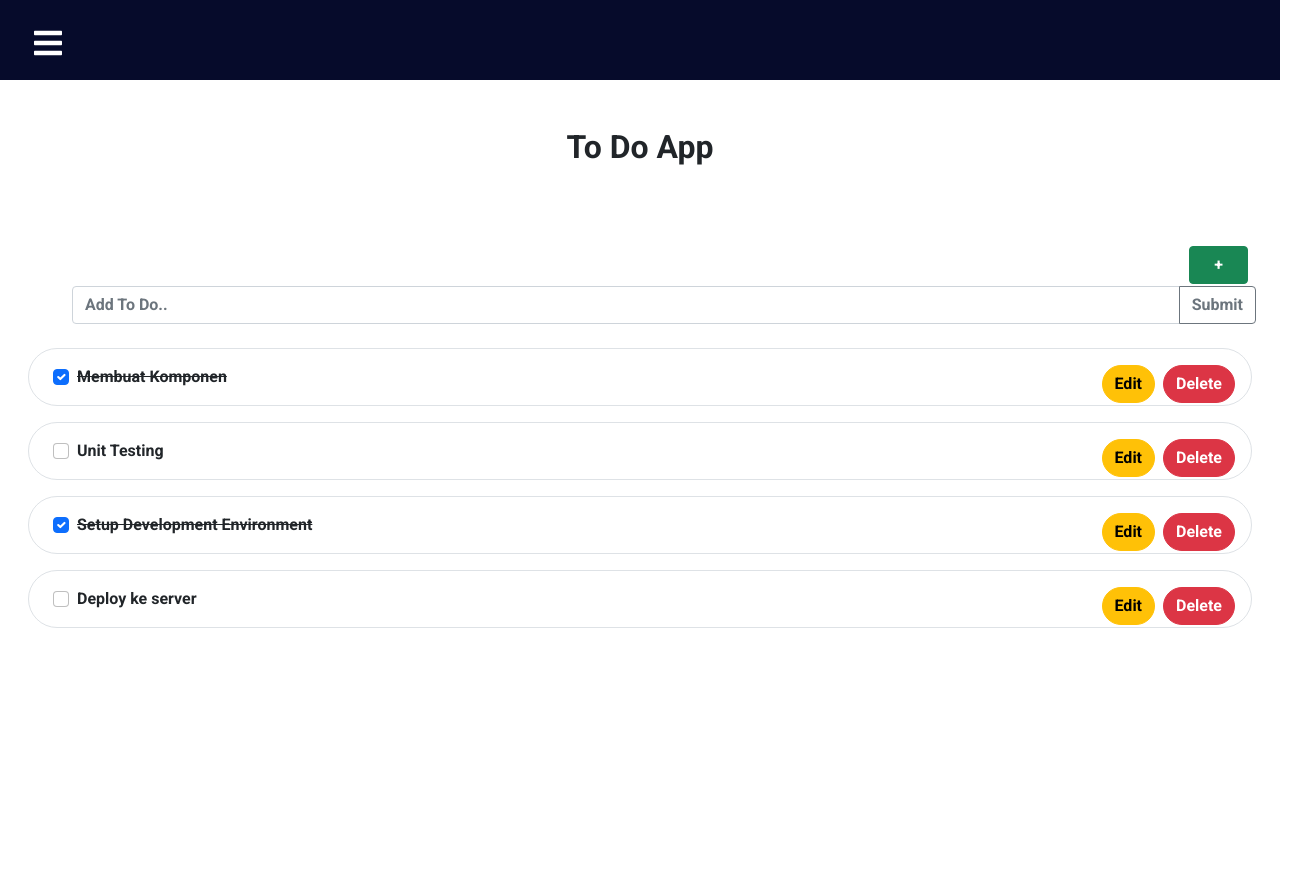
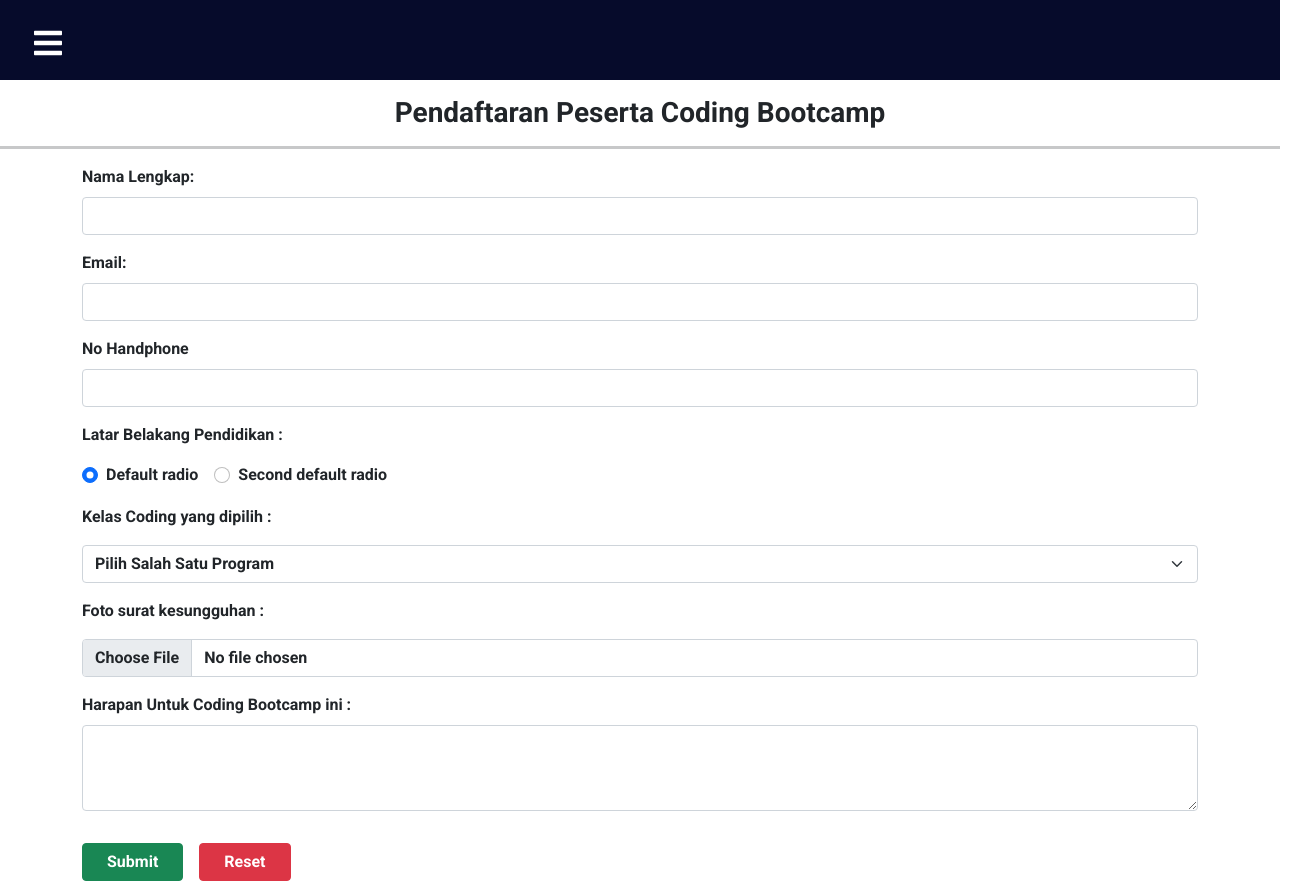
Before and after one commit to krisnadwipayana07/tugas-frontend, a React (Create React App) app in the folder frontend-alta/: page / in a window 1280 px wide. Shown: the whole page, 1304 px wide, since content can reach past the window. Before the commit the page ends 800 px from the top, so only its background shows below. Built offline with nearby package versions, Linux system fonts and the light colour scheme.

Commit message:
task Day-16

```diff
--- a/frontend-alta/src/Routes.js
+++ b/frontend-alta/src/Routes.js
@@ -1,6 +1,7 @@
 import AboutApp from "./pages/AboutApp";
 import AbouteAuthor from "./pages/AbouteAuthor";
 import ContactUs from "./pages/contact-us/ContactUs";
+import Form from "./pages/form/Form";
 import Homepage from "./pages/homepage/Homepage";
 import Tables from "./pages/Table";
 import ToDo from "./pages/ToDo";
@@ -9,7 +10,7 @@ import ToDoUseState from "./pages/ToDoUseState";
 const routesPage = [
   {
     name: "Home",
-    address: "/",
+    address: "/todo",
     component: ToDo,
   },
   {
@@ -42,5 +43,10 @@ const routesPage = [
     address: "/about/about-author",
     component: AbouteAuthor,
   },
+  {
+    name: "Form",
+    address: "/",
+    component: Form,
+  },
 ];
 export default routesPage;
--- a/frontend-alta/src/pages/Table.js
+++ b/frontend-alta/src/pages/Table.js
@@ -12,7 +12,6 @@ export default function Tables() {
     umur: "",
   });
   const [tambahOn, setTambahOn] = useState(false);
-  const [editOn, setEditOn] = useState(false);
 
   const handleDelete = (id) => {
     let newData = data.filter((item) => item.id !== id);
--- /dev/null
+++ b/frontend-alta/src/pages/form/BaseData.js
@@ -0,0 +1,8 @@
+export const baseData = {
+  nama: "",
+  email: "",
+  noHandphone: "",
+  pendidikan: "",
+  kelas: "",
+  harapan: "",
+};
--- /dev/null
+++ b/frontend-alta/src/pages/form/Form.jsx
@@ -0,0 +1,115 @@
+import Navbar2 from "../../component/Navbar2";
+import React, { useRef, useState } from "react";
+import { baseData } from "./BaseData";
+
+export default function Form() {
+  const [data, setData] = useState(baseData);
+  const suratKesungguhan = useRef("");
+  const errorMessage = [];
+  return (
+    <div>
+      <Navbar2 title="Pendaftaran Peserta Coding Bootcamp" />
+      <div className="container">
+        <form>
+          <div class="mb-3">
+            <label for="exampleInputEmail1" class="form-label">
+              Nama Lengkap:
+            </label>
+            <input
+              type="text"
+              class="form-control"
+              id="exampleInputEmail1"
+              aria-describedby="emailHelp"
+            />
+          </div>
+          <div class="mb-3">
+            <label for="exampleInputEmail1" class="form-label">
+              Email:
+            </label>
+            <input
+              type="email"
+              class="form-control"
+              id="exampleInputEmail1"
+              aria-describedby="emailHelp"
+            />
+          </div>
+          <div class="mb-3">
+            <label for="exampleInputPassword1" class="form-label">
+              No Handphone
+            </label>
+            <input
+              type="number"
+              class="form-control"
+              id="exampleInputPassword1"
+            />
+          </div>
+          <p>Latar Belakang Pendidikan : </p>
+          <div className="d-inline-flex">
+            <div class="form-check">
+              <input
+                class="form-check-input"
+                type="radio"
+                name="exampleRadios"
+                id="exampleRadios1"
+                value="option1"
+                checked
+              />
+              <label class="form-check-label" for="exampleRadios1">
+                Default radio
+              </label>
+            </div>
+            <div class="form-check mx-3">
+              <input
+                class="form-check-input"
+                type="radio"
+                name="exampleRadios"
+                id="exampleRadios2"
+                value="option2"
+              />
+              <label class="form-check-label" for="exampleRadios2">
+                Second default radio
+              </label>
+            </div>
+          </div>
+          <p className="mt-3">Kelas Coding yang dipilih :</p>
+          <select
+            class="form-select"
+            aria-label="Default select example"
+            name="kelas"
+          >
+            <option selected value="blank">
+              Pilih Salah Satu Program
+            </option>
+            <option value="Coding Backend with Golang">
+              Coding Backend with Golang
+            </option>
+            <option value="Coding Frontend with ReactJS">
+              Coding Frontend with ReactJS
+            </option>
+            <option value="Fullstack Developer">Fullstack Developer</option>
+          </select>
+          <div class="my-3">
+            <p>Foto surat kesungguhan :</p>
+            <input type="file" class="form-control" id="inputGroupFile02" />
+          </div>
+          <div class="mb-3">
+            <label for="exampleFormControlTextarea1" class="form-label">
+              Harapan Untuk Coding Bootcamp ini :
+            </label>
+            <textarea
+              class="form-control"
+              id="exampleFormControlTextarea1"
+              rows="3"
+            ></textarea>
+          </div>
+          <button type="submit" class="btn btn-success mt-3 px-4">
+            Submit
+          </button>
+          <button type="submit" class="btn btn-danger mt-3 mx-3 px-4">
+            Reset
+          </button>
+        </form>
+      </div>
+    </div>
+  );
+}
```
